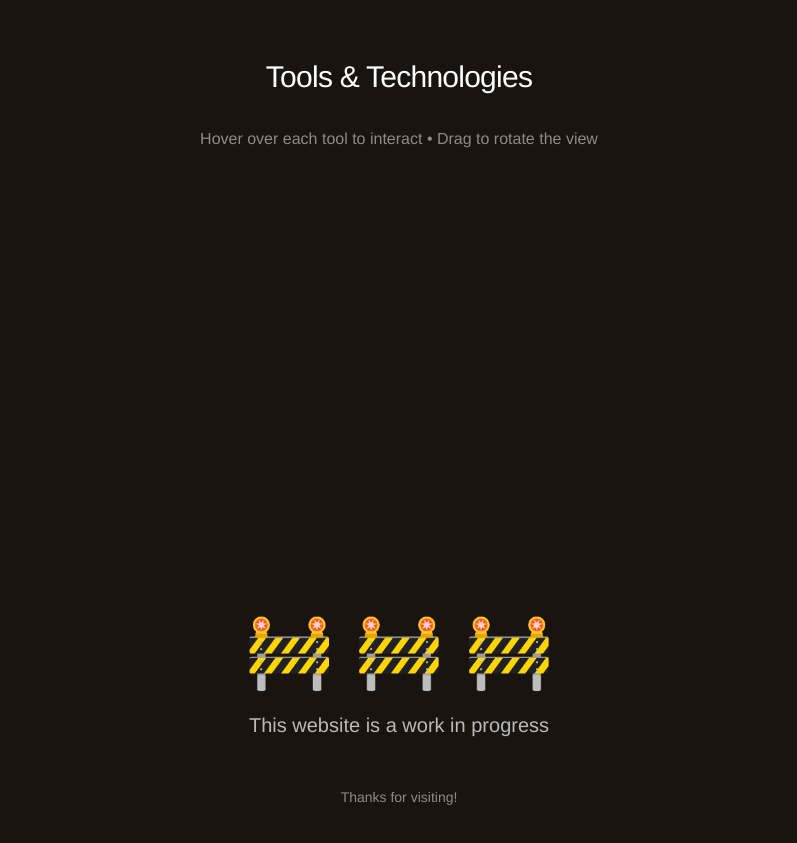
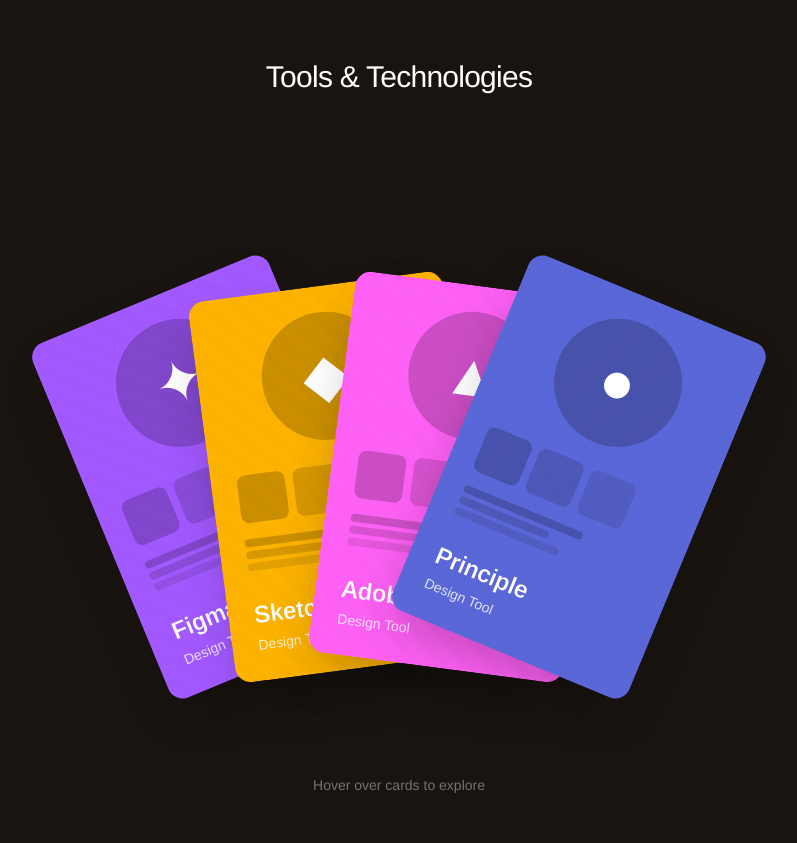
Before and after one commit to 12C0DE/12codeSite, a React (Vite) app in the folder 12codeSite/: page / in a window 1280 px wide. Shown: the part 4120-4963 px from the top of the page, without its empty margins (241-1038 px from the left). Built offline with nearby package versions, Linux system fonts and the light colour scheme; a web font is replaced by a local one.

Commit message:
skill modal working

```diff
--- /dev/null
+++ b/12codeSite/src/assets/skills/index.ts
@@ -0,0 +1,2 @@
+export * from './services';
+export * from './skills';
--- /dev/null
+++ b/12codeSite/src/assets/skills/skills.ts
@@ -0,0 +1,38 @@
+export const skills = [
+    {
+    name: "Figma",
+    color: "#A259FF",
+    desc: "Design and prototyping tool",
+    icon: "✦",
+    experience: 5,
+    use: "Software",
+    years: 6,
+  },
+  {
+    name: "Sketch",
+    color: "#FDB300",
+    desc: "Vector graphics editor",
+    icon: "◆",
+    experience: 5,
+    use: "Software",
+    years: 6,
+  },
+  {
+    name: "Adobe XD",
+    color: "#FF61F6",
+    desc: "UX/UI design platform",
+    icon: "▲",
+    experience: 5,
+    use: "Software",
+    years: 6,
+  },
+  {
+    name: "Principle",
+    color: "#5A67D8",
+    desc: "Animation & interaction design",
+    icon: "●",
+    experience: 5,
+    use: "Software",
+    years: 6,
+  },
+]
--- /dev/null
+++ b/12codeSite/src/components/Skills/SkillCard.tsx
@@ -0,0 +1,7 @@
+export const SkillCard = () => {
+    return (
+        <>
+            <h1>Skill Card</h1>
+        </>
+    )
+}
--- /dev/null
+++ b/12codeSite/src/components/Skills/SkillModal.tsx
@@ -0,0 +1,105 @@
+import { motion, AnimatePresence } from "motion/react";
+
+interface SkillBreakdownProps {
+  name: string;
+  color: string;
+  experience: number;
+  use: string;
+  years: number;
+  desc: string;
+  icon: string;
+  close: () => void;
+}
+
+export const SkillModal = ({
+  name,
+  color,
+  experience,
+  use,
+  years,
+  desc,
+  icon,
+  close,
+}: SkillBreakdownProps) => {
+  return (
+    <motion.div
+      className="fixed inset-0 z-[200] flex items-center justify-center p-4"
+      initial={{ opacity: 0 }}
+      animate={{ opacity: 1 }}
+      exit={{ opacity: 0 }}
+      // onClick={() => setSelectedCard(null)}
+      onClick={close}
+    >
+      {/* Backdrop */}
+      <div className="absolute inset-0 bg-black/60 backdrop-blur-sm" />
+
+      {/* Info Card */}
+      <motion.div
+        className="relative bg-[#1a1a1a] border border-white/10 rounded-2xl p-8 max-w-md w-full"
+        initial={{ scale: 0.9, y: 20 }}
+        animate={{ scale: 1, y: 0 }}
+        exit={{ scale: 0.9, y: 20 }}
+        onClick={(e) => e.stopPropagation()}
+      >
+        <div className="flex items-start gap-4 mb-6">
+          <div
+            className="w-16 h-16 rounded-xl flex items-center justify-center text-2xl flex-shrink-0"
+            style={{ backgroundColor: color }}
+          >
+            {icon}
+          </div>
+          <div className="flex-1">
+            <h3 className="text-2xl text-white mb-1">{name}</h3>
+            <p className="text-white/60 text-sm">{desc}</p>
+          </div>
+        </div>
+
+        <div className="space-y-4">
+          <div>
+            <h4 className="text-white/40 text-xs uppercase tracking-wider mb-2">
+              Experience Level
+            </h4>
+            <div className="flex gap-1">
+              {[1, 2, 3, 4, 5].map((level) => (
+                <div
+                  key={level}
+                  className="h-2 flex-1 rounded-full"
+                  style={{
+                    backgroundColor:
+                      // level <= 4
+                      experience <= 4 ? color : "rgba(255, 255, 255, 0.1)",
+                  }}
+                />
+              ))}
+            </div>
+          </div>
+
+          <div>
+            <h4 className="text-white/40 text-xs uppercase tracking-wider mb-2">
+              Primary Use
+            </h4>
+            <p className="text-white/80 text-sm">{use}</p>
+          </div>
+
+          <div>
+            <h4 className="text-white/40 text-xs uppercase tracking-wider mb-2">
+              Years Using
+            </h4>
+            <p className="text-white/80 text-sm">{years}</p>
+          </div>
+        </div>
+
+        <button
+          onClick={close}
+          className="mt-6 w-full py-3 rounded-lg text-white text-sm transition-colors"
+          style={{
+            backgroundColor: color,
+            color: color === "#FFFFFF" ? "#000" : "#fff",
+          }}
+        >
+          Close
+        </button>
+      </motion.div>
+    </motion.div>
+  );
+};
--- a/12codeSite/src/components/Skills/Skills.tsx
+++ b/12codeSite/src/components/Skills/Skills.tsx
@@ -1,6 +1,7 @@
-import { ServiceCard } from "./index"
-import { services } from '../../assets/skills/services';
+import { ServiceCard } from "./index";
+import { services } from "../../assets/skills/index";
 import { Heading, PageTitle } from "../Layout";
+import { ThreeSkills } from "./ThreeSkills";
 
 export const Skills = () => {
   return (
@@ -22,12 +23,12 @@ export const Skills = () => {
           <h3 className="text-3xl text-white mb-8 text-center tracking-tight">
             Tools & Technologies
           </h3>
-          <p className="text-center text-white/50 mb-8">
+          {/* <p className="text-center text-white/50 mb-8">
             Hover over each tool to interact • Drag to rotate the view
-          </p>
-          {/* <ThreeSkills /> */}
+          </p> */}
+          <ThreeSkills />
         </div>
       </div>
     </section>
-    )
-}
+  );
+};
--- a/12codeSite/src/components/Skills/ThreeSkills.tsx
+++ b/12codeSite/src/components/Skills/ThreeSkills.tsx
@@ -1,15 +1,178 @@
-import { useEffect, useRef, useState } from "react";
-// import * as THREE from "three";
+import { useState } from "react";
+import { motion, AnimatePresence } from "motion/react";
+import { SkillCard, SkillModal } from "./index";
+import { skills } from "../../assets/skills";
 
-export const ThreeSkills = () => {
-    // const containerRef = useRef<HTMLDivElement>(null);
-    // const [hoveredIndex, setHoveredIndex] = useState<number | null>(null);
+interface SkillBreakdownProps {
+  name: string;
+  color: string;
+  experience: number;
+  use: string;
+  years: number;
+  desc: string;
+  icon: string;
+}
 
-    // useEffect(() => {
+export const ThreeSkills = ({}) => {
+  const [selectedCard, setSelectedCard] = useState<SkillBreakdownProps | null>(
+    null
+  );
+  const [hoveredCard, setHoveredCard] = useState<number | null>(null);
 
-    // }, []);
+  const totalCards = skills.length;
 
-    return (
-        <p>3d</p>
-    )
-}
+  return (
+    <div className="relative w-full min-h-[700px] flex items-center justify-center py-16">
+      <div
+        id="fan"
+        className="relative w-full max-w-6xl h-[500px] flex items-center justify-center"
+      >
+        {skills.map((skill, index) => {
+          const angle = ((index - (totalCards - 1) / 2) / totalCards) * 60; // Spread angle
+          const isHovered = hoveredCard === index;
+
+          return (
+            <motion.div
+              key={skill.name}
+              className="absolute cursor-pointer"
+              style={{
+                zIndex: selectedCard ? 100 : isHovered ? 50 : index,
+              }}
+              initial={false}
+              animate={{
+                rotate: selectedCard ? 0 : angle,
+                y: selectedCard ? -50 : 0,
+                scale: selectedCard ? 1.15 : isHovered ? 1.05 : 1,
+                x: selectedCard ? 0 : angle * 8,
+              }}
+              transition={{
+                type: "spring",
+                stiffness: 300,
+                damping: 30,
+              }}
+              onHoverStart={() => setHoveredCard(index)}
+              onHoverEnd={() => setHoveredCard(null)}
+              onClick={() => setSelectedCard(selectedCard ? null : skill)}
+            >
+              <div
+                className="w-64 h-96 rounded-2xl p-6 shadow-2xl flex flex-col justify-between relative overflow-hidden"
+                style={{
+                  backgroundColor: skill.color,
+                  border: `2px solid ${
+                    skill.color === "#FFFFFF" ? "#333" : "transparent"
+                  }`,
+                }}
+              >
+                {/* Background Pattern */}
+                <div
+                  className="absolute inset-0 opacity-10"
+                  style={{
+                    backgroundImage: `repeating-linear-gradient(45deg, transparent, transparent 10px, rgba(0,0,0,0.1) 10px, rgba(0,0,0,0.1) 20px)`,
+                  }}
+                />
+
+                {/* Content */}
+                <div className="relative z-10">
+                  {/* Icon/Logo Area */}
+                  <div className="flex items-center justify-center mb-6">
+                    <div
+                      className="w-32 h-32 rounded-full flex items-center justify-center text-6xl"
+                      style={{
+                        backgroundColor: "rgba(0, 0, 0, 0.2)",
+                        color: skill.color === "#FFFFFF" ? "#000" : "#fff",
+                      }}
+                    >
+                      {skill.icon}
+                    </div>
+                  </div>
+
+                  {/* Decorative elements */}
+                  <div className="flex gap-2 mb-4">
+                    <div
+                      className="w-12 h-12 rounded-lg"
+                      style={{ backgroundColor: "rgba(0, 0, 0, 0.2)" }}
+                    />
+                    <div
+                      className="w-12 h-12 rounded-lg"
+                      style={{ backgroundColor: "rgba(0, 0, 0, 0.15)" }}
+                    />
+                    <div
+                      className="w-12 h-12 rounded-lg"
+                      style={{ backgroundColor: "rgba(0, 0, 0, 0.1)" }}
+                    />
+                  </div>
+
+                  {/* Text info */}
+                  <div className="space-y-1">
+                    <div
+                      className="h-2 w-32 rounded"
+                      style={{ backgroundColor: "rgba(0, 0, 0, 0.2)" }}
+                    />
+                    <div
+                      className="h-2 w-24 rounded"
+                      style={{ backgroundColor: "rgba(0, 0, 0, 0.15)" }}
+                    />
+                    <div
+                      className="h-2 w-28 rounded"
+                      style={{ backgroundColor: "rgba(0, 0, 0, 0.1)" }}
+                    />
+                  </div>
+                </div>
+
+                {/* Card Footer */}
+                <div className="relative z-10">
+                  <h3
+                    className="text-2xl mb-1"
+                    style={{
+                      color: skill.color === "#FFFFFF" ? "#000" : "#fff",
+                      fontWeight: 600,
+                    }}
+                  >
+                    {skill.name}
+                  </h3>
+                  <p
+                    className="text-sm"
+                    style={{
+                      color:
+                        skill.color === "#FFFFFF"
+                          ? "#666"
+                          : "rgba(255,255,255,0.8)",
+                    }}
+                  >
+                    Design Tool
+                  </p>
+                </div>
+
+                {/* Hover indicator */}
+                {isHovered && !selectedCard && (
+                  <motion.div
+                    className="absolute inset-0 border-4 rounded-2xl pointer-events-none"
+                    style={{ borderColor: "rgba(255, 255, 255, 0.5)" }}
+                    initial={{ opacity: 0 }}
+                    animate={{ opacity: 1 }}
+                  />
+                )}
+              </div>
+            </motion.div>
+          );
+        })}
+      </div>
+
+      {/*  MODAL */}
+      <AnimatePresence>
+        {selectedCard !== null && (
+          <SkillModal close={() => setSelectedCard(null)} {...selectedCard} />
+        )}
+      </AnimatePresence>
+      {selectedCard === null && (
+        <div className="absolute bottom-8 left-1/2 -translate-x-1/2 text-center">
+          <p className="text-white/40 text-sm">
+            {hoveredCard !== null
+              ? "Click to view details"
+              : "Hover over cards to explore"}
+          </p>
+        </div>
+      )}
+    </div>
+  );
+};
--- a/12codeSite/src/components/Skills/index.ts
+++ b/12codeSite/src/components/Skills/index.ts
@@ -1,2 +1,4 @@
 export * from './Skills'
 export * from './ServiceCard'
+export * from './SkillCard'
+export * from './SkillModal'
```
Lines whose indentation alone changed are shown as unchanged.
